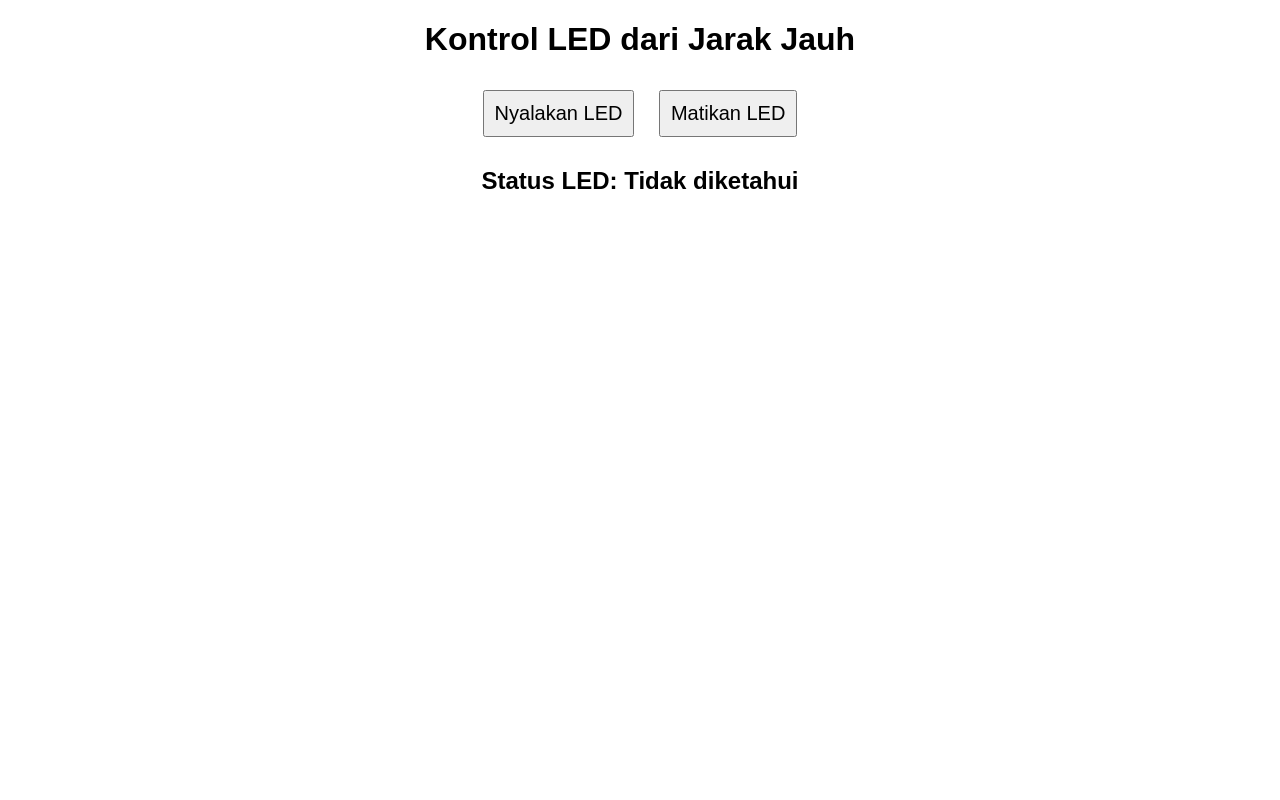
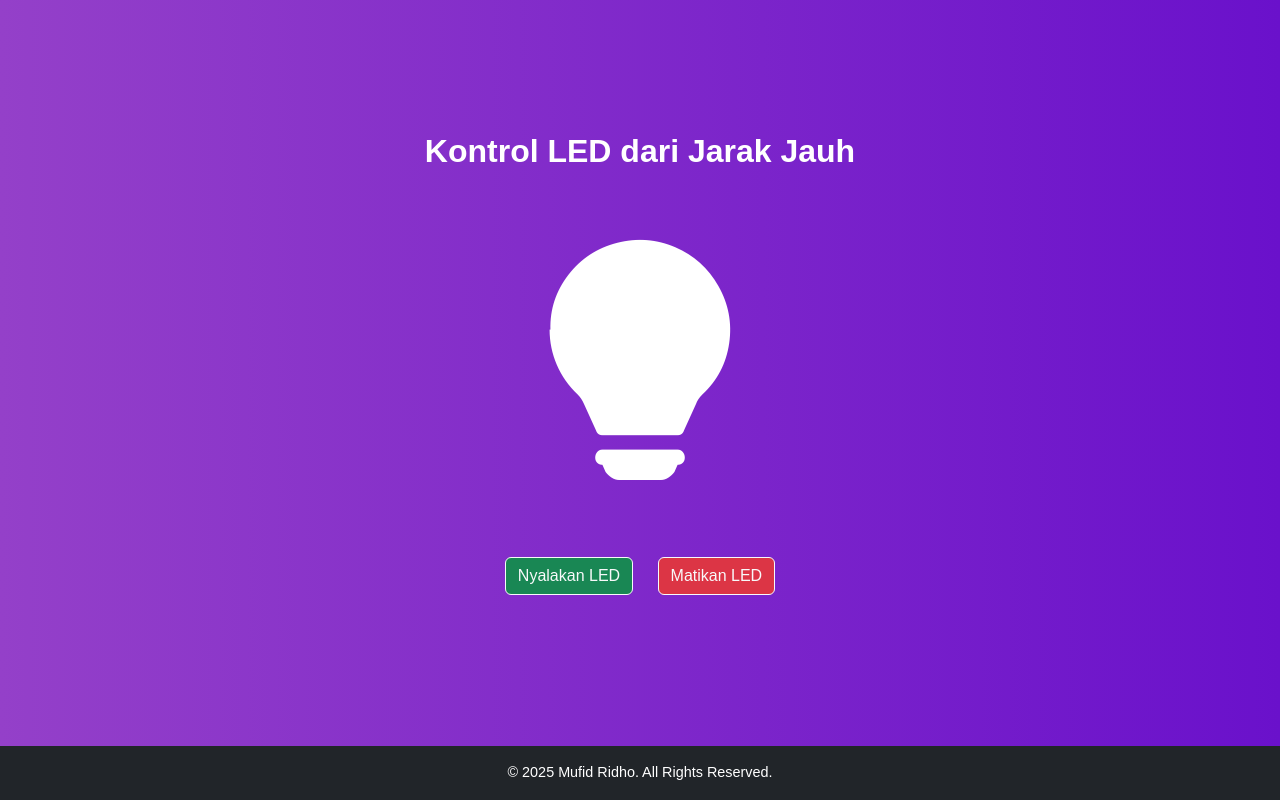
Before and after one commit to muhammad-mufid-ridho/IoT_Project_2_Full-Stack-Web-Control-and-Monitor, a plain HTML site: page Front-end/index.html in a window 1280 px wide. Drawn offline with nearby package versions, Linux system fonts and the light colour scheme; no server answers.

Commit message:
Fix :  bulb style, Feat : Add Bootstrap framework

```diff
--- a/Front-end/index.html
+++ b/Front-end/index.html
@@ -1,48 +1,26 @@
 <!DOCTYPE html>
 <html lang="id">
-<head>
-    <meta charset="UTF-8">
-    <meta name="viewport" content="width=device-width, initial-scale=1.0">
+  <head>
+    <meta charset="UTF-8" />
+    <meta name="viewport" content="width=device-width, initial-scale=1.0" />
+    <link rel="stylesheet" href="	https://cdn.jsdelivr.net/npm/bootstrap@5.3.3/dist/css/bootstrap.min.css" />
+    <link rel="stylesheet" href="style.css" />
+    <link rel="stylesheet" href="https://cdn.jsdelivr.net/npm/bootstrap-icons@1.11.3/font/bootstrap-icons.min.css" />
     <title>Kontrol LED</title>
-    <style>
-        body { text-align: center; font-family: Arial, sans-serif; }
-        button { padding: 10px; font-size: 20px; margin: 10px; }
-        #status { font-size: 24px; font-weight: bold; margin-top: 20px; }
-    </style>
-</head>
-<body>
-    <h1>Kontrol LED dari Jarak Jauh</h1>
-    <button onclick="controlLED('ON')">Nyalakan LED</button>
-    <button onclick="controlLED('OFF')">Matikan LED</button>
-    <p id="status">Status LED: Tidak diketahui</p>
+  </head>
+  <body>
+    <div class="container">
+      <div class="title">Kontrol LED dari Jarak Jauh</div>
+      <div id="status"><i class="bi bi-lightbulb-fill lamp"></i></div>
+      <button onclick="controlLED('ON')" class="btn btn-success btn-outline-light">Nyalakan LED</button>
+      <button onclick="controlLED('OFF')" class="btn btn-danger btn-outline-light">Matikan LED</button>
+    </div>
+    <script src="./script.js"></script>
+    <script src="https://cdn.jsdelivr.net/npm/bootstrap@5.3.3/dist/js/bootstrap.bundle.min.js"></script>
+  </body>
 
-    <script>
-        const serverUrl = "https://backend-iot-project-2.onrender.com/led-status";
+  <footer class="bg-dark text-white text-center py-3 fixed-bottom">
+    © 2025 Mufid Ridho. All Rights Reserved.
+</footer>
 
-        function controlLED(state) {
-            fetch(serverUrl, {
-                method: "POST",
-                headers: { "Content-Type": "application/json" },
-                body: JSON.stringify({ status: state })
-            })
-            .then(response => response.json())
-            .then(data => {
-                console.log(data);
-                document.getElementById("status").innerText = "Status LED: " + data.status;
-            })
-            .catch(error => console.error("Error:", error));
-        }
-
-        function checkLEDStatus() {
-            fetch(serverUrl)
-            .then(response => response.json())
-            .then(data => {
-                document.getElementById("status").innerText = "Status LED: " + data.status;
-            })
-            .catch(error => console.error("Error:", error));
-        }
-
-        setInterval(checkLEDStatus, 3000); // Perbarui status LED setiap 1 detik
-    </script>
-</body>
 </html>
--- a/Front-end/script.js
+++ b/Front-end/script.js
@@ -1,24 +1,36 @@
+const serverUrl = "https://backend-iot-project-2.onrender.com/led-status";
 
-    // Buat koneksi WebSocket ke server
-    const socket = new WebSocket('ws://localhost:8080');
+function controlLED(state) {
+    fetch(serverUrl, {
+        method: "POST",
+        headers: { "Content-Type": "application/json" },
+        body: JSON.stringify({ status: state })
+    })
+    .then(response => response.json())
+    .then(data => {
+        console.log(data);
+        updateLEDStatus(data.status);
+    })
+    .catch(error => console.error("Error:", error));
+}
 
-    // Ketika koneksi dibuka
-    socket.onopen = () => {
-      console.log('Connected to WebSocket server');
-    };
+function checkLEDStatus() {
+    fetch(serverUrl)
+    .then(response => response.json())
+    .then(data => {
+        updateLEDStatus(data.status);
+    })
+    .catch(error => console.error("Error:", error));
+}
 
-    // Ketika menerima data dari WebSocket
-    socket.onmessage = (event) => {
-      const data = JSON.parse(event.data);
-      const temperature = data.temperature;
-      const humidity = data.humidity;
+function updateLEDStatus(status) {
+  const statusElement = document.getElementById("status");
+  if(status == 'ON') {
+    statusElement.innerHTML = '<i class="bi bi-lightbulb-fill lamp" style="color: yellow;"></i>';
+  }
+  else if(status == 'OFF') {
+    statusElement.innerHTML = '<i class="bi bi-lightbulb-fill lamp" style="color: white;"></i>';
+  }
+}
 
-      // Update tampilan suhu dan kelembaban
-      document.getElementById('temperature').innerText = 'Temperature: ' + temperature + '°C';
-      document.getElementById('humidity').innerText = 'Humidity: ' + humidity + '%';
-    };
-
-    // Ketika koneksi WebSocket ditutup
-    socket.onclose = () => {
-      console.log('Disconnected from WebSocket server');
-    };
+setInterval(checkLEDStatus, 1000); // Perbarui status LED setiap 1 detik
--- a/Front-end/style.css
+++ b/Front-end/style.css
@@ -1,9 +1,51 @@
+* {
+  padding: 0;
+  margin: 0;
+  box-sizing: border-box;
+}
+
 body {
-   font-family: Arial, sans-serif;
-   text-align: center;
-   margin-top: 50px;
- }
- #temperature, #humidity {
-   font-size: 24px;
-   margin: 10px;
- }
+  display: flex;
+  text-align: center;
+  font-family: Arial, sans-serif;
+  justify-content: center;
+  align-items: center;
+  height: 100vh;
+  background: linear-gradient(to right, #9440C9
+,#6a11cb  );
+  color: white;
+  padding-bottom: 60px
+}
+
+.title{
+  font-weight: 900;
+  font-size: 2em;
+  line-height: 1em;
+
+}
+
+.container{
+  width: 80%;
+  margin: auto;
+}
+
+button {
+  padding: 10px;
+  font-size: 20px;
+  margin: 10px;
+}
+#status {
+  font-size: 24px;
+  font-weight: bold;
+  margin-top: 20px;
+}
+
+.lamp{
+  font-size: 30vh;
+}
+
+footer{
+  margin-top: 100px;
+  padding: 5px;
+  font-size: .9em;
+}
```
